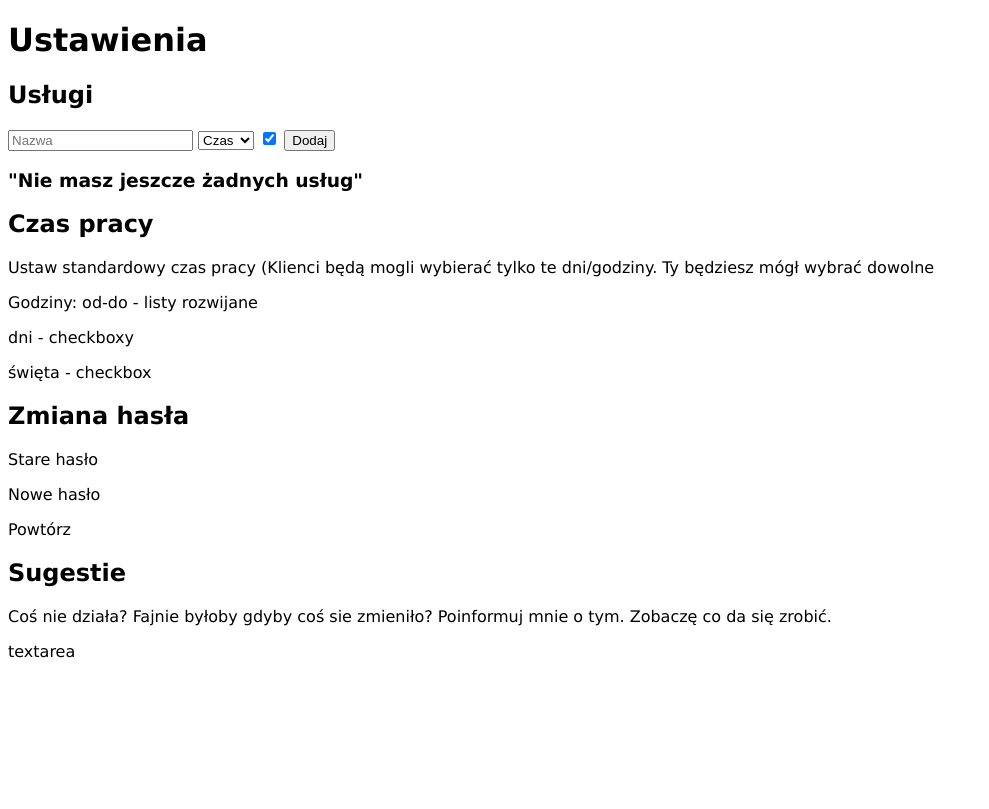
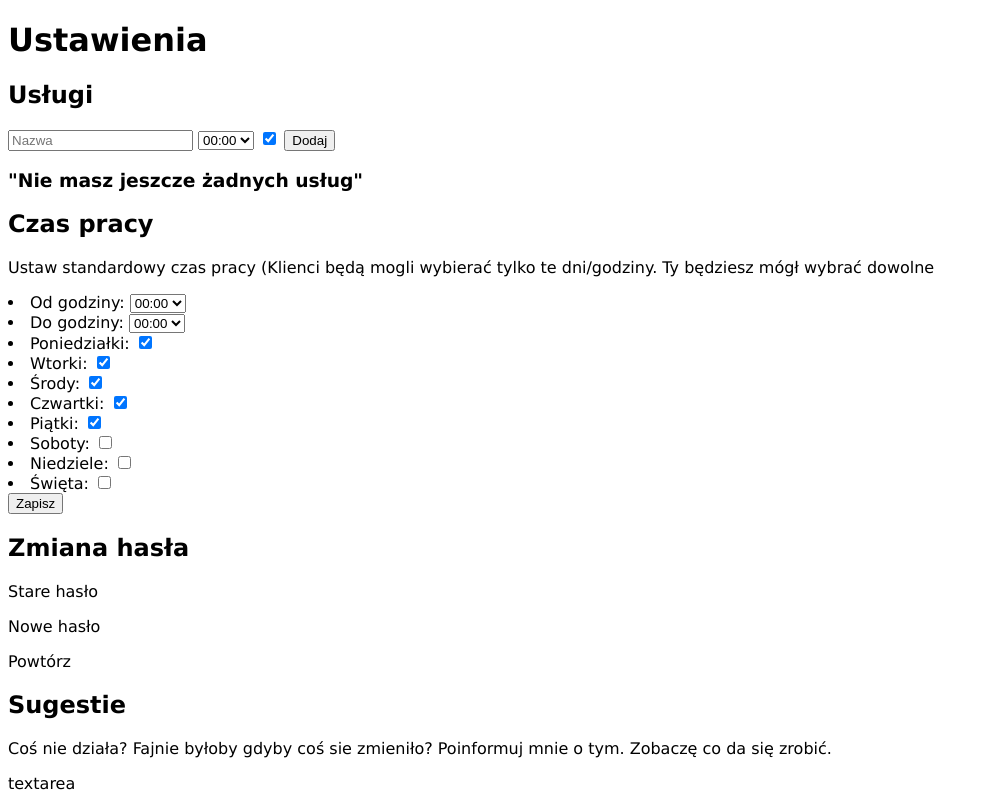
Before and after one commit to Buksa89/UmowWizyte, a Django app: page /ustawienia/ in a window 1280 px wide. Shown: the part 59-868 px from the top of the page, without its empty margins (0-989 px from the left). Before the commit the page ends 717 px from the top, so only its background shows below. Run offline with Django 3.2, Linux system fonts and the light colour scheme; the visitor is signed in with stand-in values (Sample User, id 1); data comes from the database, SQL or seed files in the repository; data that the repository does not hold is empty.

Commit message:
Refaktoryzacja widoku dashboard_settings (podział na mniejsze funkcje), stworzenie modelu WorkTime, utworzenie formularza i widoku dla niego

```diff
--- a/zeszyt/forms.py
+++ b/zeszyt/forms.py
@@ -1,6 +1,23 @@
 from django import forms
 from django.core.exceptions import NON_FIELD_ERRORS, ValidationError
-from .models import Client, Service
+from .models import Client, Service, WorkTime
+
+
+def time_choices(hours=8):
+    """ Generating list of times from 0 to hours. Step = 15min"""
+    choices = []
+    for hour in range(0, hours):
+        hour = str(hour).rjust(2, '0')
+        hour += ':'
+        for minute in range(00,59,15):
+            minute = str(minute).rjust(2, '0')
+            choices.append([hour+minute,hour+minute])
+
+    last = str(hours).rjust(2, '0') + ":00"
+    choices.append([last,last])
+    choices=tuple(choices)
+    return choices
+
 
 class LoginForm(forms.Form):
     username = forms.CharField(label='Imię', error_messages={'required': 'Podaj login'})
@@ -51,36 +68,16 @@ class AddClientForm(forms.ModelForm):
                 'placeholder': 'Opis (Tego pola klient nie widzi',}),
             'pin': forms.fields.HiddenInput(),
             }
-
         error_messages = {
             'name': {'required': "Pole nie może być puste",
                      'max_length': 'Nazwa jest za długa'},
             'email': {'invalid': 'Email nieprawidłowy','max_length': 'Email jest za długi'},
             'surname': {'max_length': 'Nazwisko jest za długie'},
             'description': {'max_length': 'Opis jest za długi'},
-
             NON_FIELD_ERRORS: {
                 'unique_together': "Posiadasz już klienta z tym numerem telefonu",
             }
         }
-
-
-def duration_choices(hours=8):
-    """ Generating list of times from 0 to hours. Step = 15min"""
-    choices = []
-    for hour in range(0, hours):
-        hour = str(hour).rjust(2, '0')
-        hour += ':'
-        for minute in range(00,59,15):
-            minute = str(minute).rjust(2, '0')
-            choices.append([hour+minute,hour+minute])
-
-    last = str(hours).rjust(2, '0') + ":00"
-    choices.append([last,last])
-    choices[0][1] = "Czas"
-    choices=tuple(choices)
-
-    return choices
 
 
 class AddServiceForm(forms.ModelForm):
@@ -95,7 +92,7 @@ class AddServiceForm(forms.ModelForm):
         }
         widgets = {
             'name': forms.fields.TextInput(attrs={'placeholder': 'Nazwa',}),
-            'duration': forms.Select(choices=duration_choices()),
+            'duration': forms.Select(choices=time_choices()),
             'is_active': forms.CheckboxInput()
             }
 
@@ -117,6 +114,7 @@ class AddServiceForm(forms.ModelForm):
 
 
 class ClientChooseVisitForm(forms.Form):
+
     def __init__(self, user):
         super(ClientChooseVisitForm, self).__init__()
         self.user = user
@@ -128,3 +126,38 @@ class ClientChooseVisitForm(forms.Form):
         for service in services:
             service_list += ((service.id,service.name),)
         return service_list
+
+
+class WorkTimeForm(forms.ModelForm):
+    # TODO: Walidacja czy czas zakonczenia nie jest wczesniej niz rozpoczecia
+    # TODO: Wczytanie danych do formularza
+    # TODO: JEśli nie ma danych, utwórz prrzykładowe
+    # TODO: - zapis na TYM SAMYM miejscu
+    class Meta:
+        model = WorkTime
+        fields = ['start_time', 'stop_time', 'monday', 'tuesday', 'wednesday',
+                  'thursday', 'friday', 'saturday', 'sunday', 'holidays']
+        labels = {
+            'start_time': 'Od godziny',
+            'stop_time': 'Do godziny',
+            'monday': 'Poniedziałki',
+            'tuesday': 'Wtorki',
+            'wednesday': 'Środy',
+            'thursday': 'Czwartki',
+            'friday': 'Piątki',
+            'saturday': 'Soboty',
+            'sunday': 'Niedziele',
+            'holidays': 'Święta'
+        }
+        widgets = {
+            'start_time': forms.Select(choices=time_choices(24)),
+            'stop_time': forms.Select(choices=time_choices(24)),
+            'monday': forms.CheckboxInput(),
+            'tuesday': forms.CheckboxInput(),
+            'wednesday': forms.CheckboxInput(),
+            'thursday': forms.CheckboxInput(),
+            'friday': forms.CheckboxInput(),
+            'saturday': forms.CheckboxInput(),
+            'sunday': forms.CheckboxInput(),
+            'holidays': forms.CheckboxInput(),
+            }
--- a/zeszyt/models.py
+++ b/zeszyt/models.py
@@ -1,3 +1,4 @@
+from datetime import timedelta
 from django.contrib.auth.models import User
 from django.db import models
 from django.urls import reverse
@@ -54,3 +55,16 @@ class Visit(models.Model):
 
     def get_remove_url(self):
         return reverse('remove_visit', args=[self.id])
+
+class WorkTime(models.Model):
+    user = models.ForeignKey(User, default ='', on_delete=models.CASCADE)
+    start_time = models.TimeField(auto_now=False, auto_now_add=False, default = timedelta(hours=8))
+    stop_time = models.TimeField(auto_now=False, auto_now_add=False, default = timedelta(hours=16))
+    monday = models.BooleanField(default=True)
+    tuesday = models.BooleanField(default=True)
+    wednesday = models.BooleanField(default=True)
+    thursday = models.BooleanField(default=True)
+    friday = models.BooleanField(default=True)
+    saturday = models.BooleanField(default=False)
+    sunday = models.BooleanField(default=False)
+    holidays = models.BooleanField(default=False)
--- a/zeszyt/static/calendar.css
+++ b/zeszyt/static/calendar.css
@@ -71,6 +71,11 @@ background:#333333;
   color: #777;
 }
 
+.days li.red {
+  background-color: #777;
+  color:#7f0000;
+}
+
 .days a li:hover {
   background-color: #555;
   color:#ffffff;
--- a/zeszyt/static/panel.css
+++ b/zeszyt/static/panel.css
@@ -1,6 +1,11 @@
 body{
 font-family: Helvetica;
 }
+
+form li {
+  list-style-type: none;
+}
+
 ul.menu {
   list-style-type: none;
   margin: 0;
--- a/zeszyt/templates/dashboard/settings.html
+++ b/zeszyt/templates/dashboard/settings.html
@@ -7,7 +7,7 @@
     <h1>Ustawienia</h1>
     <h2>Usługi</h2>
     <div>
-        {% if created_name %}<p>Usługa {{created_name}} dodana.</p>{% endif %}
+        {% if created_service %}<p>Usługa {{ created_service }} dodana.</p>{% endif %}
         {% if service_form.errors %}
             <div class="form-group has-error">
                 <span class="help-block">{{ service_form.text.errors }}</span>
@@ -17,7 +17,7 @@
             <form class="in_line_form" name="add-service-form" method="POST" action="{% url 'dashboard_settings' %}">
                 {{ service_form.as_table }}
                 {% csrf_token %}
-                <input type="submit" value="Dodaj" name="submit">
+                <button type="submit" name="submit" value="add_service">Dodaj</button>
             </form>
         </div>
         {% if services %}
@@ -45,9 +45,13 @@
 <div>
     <h2>Czas pracy</h2>
     <p>Ustaw standardowy czas pracy (Klienci będą mogli wybierać tylko te dni/godziny. Ty będziesz mógł wybrać dowolne</p>
-    <p>Godziny: od-do - listy rozwijane</p>
-    <p>dni - checkboxy</p>
-    <p>święta - checkbox</p>
+    <div>
+        <form name="work-time-form" method="POST" action="{% url 'dashboard_settings' %}">
+                {{ work_time_form.as_ul }}
+                {% csrf_token %}
+                <button type="submit" name="submit" value="set_work_time">Zapisz</button>
+        </form>
+    </div>
 </div>
 <div>
     <h2>Zmiana hasła</h2>
--- a/zeszyt/views.py
+++ b/zeszyt/views.py
@@ -9,8 +9,9 @@ from django.shortcuts import get_object_or_404, redirect, render
 from django.urls import reverse
 from django.utils.safestring import mark_safe
 from django.views.decorators.http import require_http_methods
+import holidays
 from random import choice
-from .forms import AddClientForm, AddServiceForm, ClientChooseVisitForm, ClientLoginForm, LoginForm
+from .forms import AddClientForm, AddServiceForm, ClientChooseVisitForm, ClientLoginForm, LoginForm, WorkTimeForm
 from .models import Client, Service
 
 """ User Views """
@@ -70,28 +71,49 @@ def dashboard_schedule(request, year=datetime.now().year, month=datetime.now().m
 
 @login_required
 def dashboard_settings(request):
+    #TODO: PRacuję nad tym
     service_form = AddServiceForm()
     user = User.objects.get(username=request.user)
     services = Service.objects.filter(user=user)
-    created_name = ''   # jeśli zostanie utworzona nowa usługa, wyświetli się powiadomienie z jej nazwą
-    if request.method == 'POST':
-        service_form = AddServiceForm(data=request.POST)
-        if service_form.is_valid():
-            if request.POST['duration']=='00:00':   # Usługa nie może trwać 0
-                service_form.add_error(None, 'Ustaw czas')
-            else:
-                try:
-                    with transaction.atomic():          # Bez tego wyrzuca błąd
-                        service_form.save(user=user)
-                    created_name = request.POST.get('name', '')
-                    service_form = AddServiceForm()
-                except IntegrityError:
-                    # TODO: Tą walidację przenieś do formularza
-                    service_form.add_error(None, 'Usługa o tej nazwie już istnieje')
-    return render(request, 'dashboard/settings.html', {'service_form': service_form,
+    created_service = None   # jeśli zostanie utworzona nowa usługa, wyświetli się powiadomienie z jej nazwą
+    service_form = AddServiceForm()
+    work_time_form = WorkTimeForm()
+
+    if request.method == 'POST' and 'submit' in request.POST.keys():
+        if request.POST['submit'] == 'add_service':
+            service_form, created_service = dashboard_settings_services(request, user)
+        elif request.POST['submit'] == 'set_work_time':
+            work_time_form = dashboard_settings_work_time(request, user)
+
+    return render(request, 'dashboard/settings.html', {'work_time_form': work_time_form,
+                                                    'service_form': service_form,
                                                    'services': services,
-                                                   'created_name': created_name,
+                                                   'created_service': created_service,
                                                    'section':'dashboard_settings'})
+
+def dashboard_settings_services(request, user):
+    service_form = AddServiceForm(data=request.POST)
+    created_service = None
+    if service_form.is_valid():
+        if request.POST['duration'] == '00:00':  # Usługa nie może trwać 0
+            service_form.add_error(None, 'Ustaw czas')
+        else:
+            try:
+                with transaction.atomic():  # Bez tego wyrzuca błąd
+                    service_form.save(user=user)
+                created_service = request.POST.get('name', '')
+                service_form = AddServiceForm()
+            except IntegrityError:
+                # TODO: Tą walidację przenieś do formularza
+                service_form.add_error(None, 'Usługa o tej nazwie już istnieje')
+    return service_form, created_service
+
+
+def dashboard_settings_work_time(request, user):
+    form = WorkTimeForm(data=request.POST)
+    if form.is_valid():
+        pass
+    return form
 
 
 @login_required
@@ -209,6 +231,15 @@ def get_day_name(day):
     days = ['Pn', 'Wt', 'Śr', 'Cz', 'Pt', 'So', 'Nd']
     return(days[day-1])
 
+def is_holiday(year, month, day):
+    if datetime(year, month, day).date() in holidays.Poland(): return True
+
+def is_sunday(year, month, day):
+    if datetime(year, month, day).weekday() == 6: return True
+
+
+
+
 class Calendar(HTMLCalendar):
     def __init__(self, year=None, month=None, visits=None):
       self.year = year
@@ -224,7 +255,10 @@ class Calendar(HTMLCalendar):
     def formatday(self, day):
         #Iteracja wizyt
         if day != 0:
-            day_li = f'<a href="{self.get_day_url(day)}"><li>'
+            holiday_class = ''
+            if is_sunday(self.year, self.month, day) or is_holiday(self.year, self.month, day):
+                holiday_class = ' class="red"'
+            day_li = f'<a href="{self.get_day_url(day)}"><li{holiday_class}>'
             if datetime.today().date() == datetime(self.year, self.month, day).date():
                 day_li += f'<span class="active">{day}</span>'
             else: day_li += str(day)
```
Also changed, not shown: zeszyt/tests/test_view.py (+15 -7 lines), zeszyt/migrations/0014_worktime.py (added).
